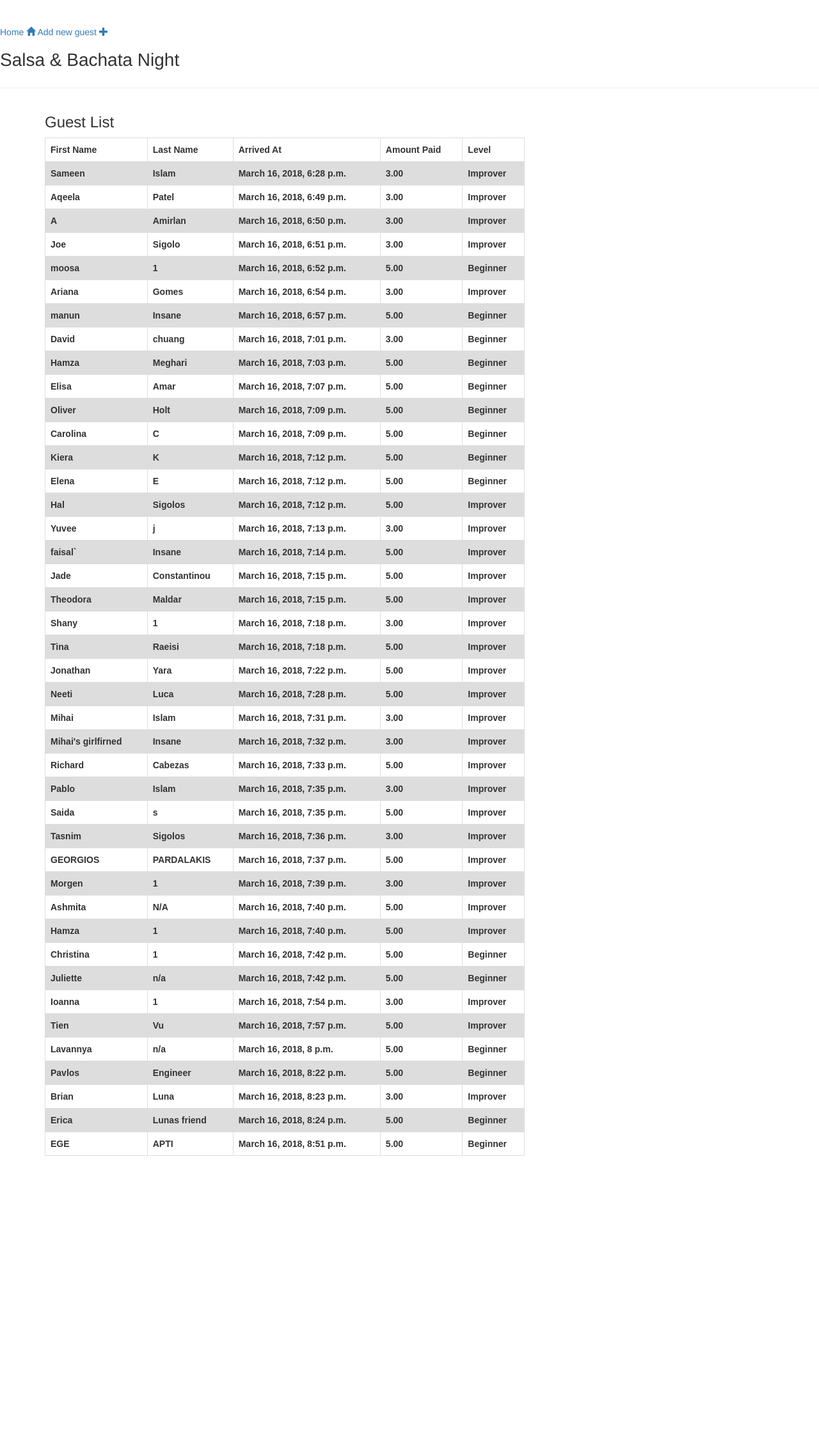
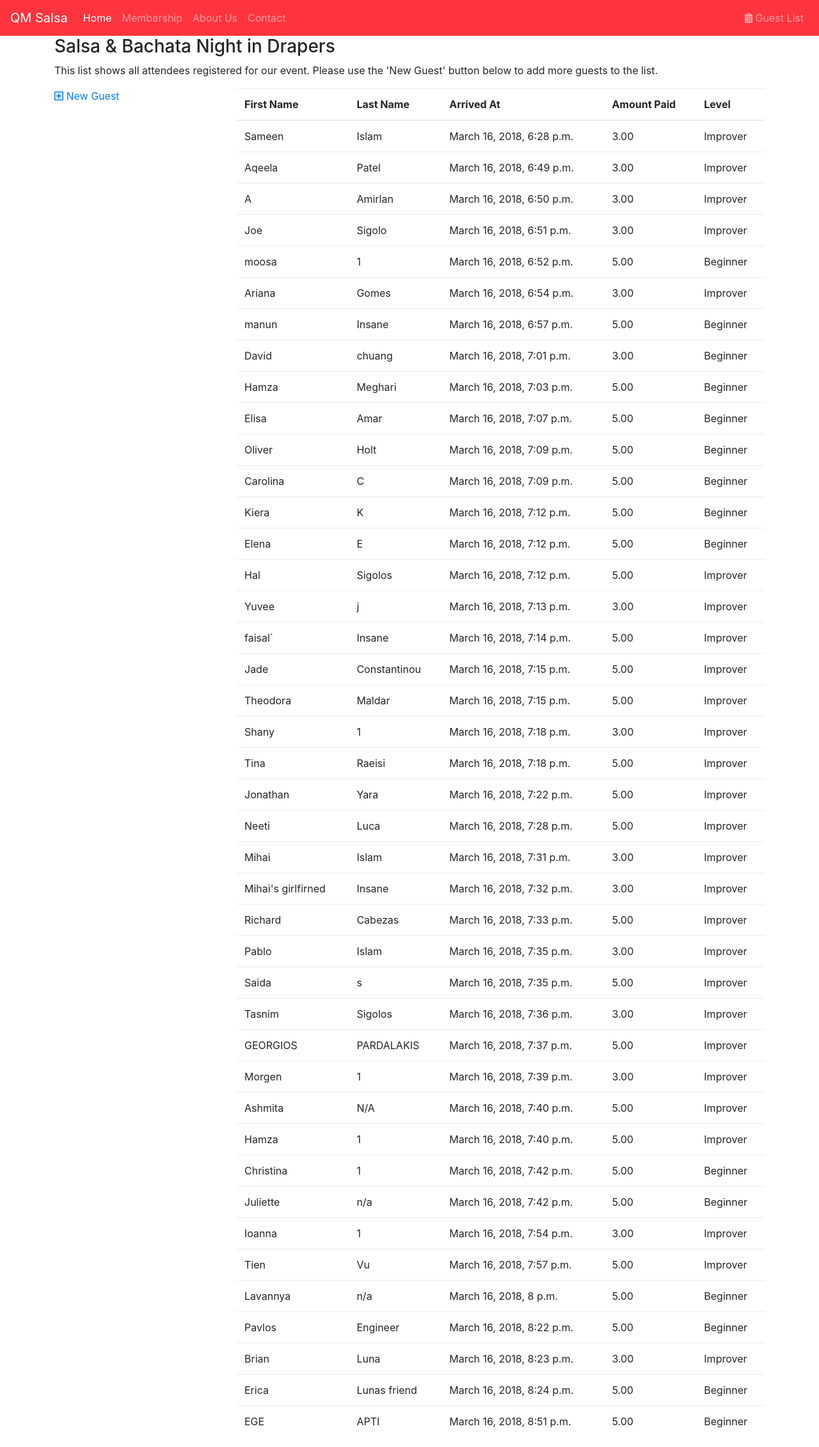
Before and after one commit to samisnotinsane/qmsalsa-drapers-registration, a Django app: page / in a window 1280 px wide. Shown: the whole page at 64% size. Before the commit the page ends 1807 px from the top, so only its background shows below. Run offline with Django 3.2, Linux system fonts and the light colour scheme; data comes from the database, SQL or seed files in the repository; lists and menus that the app fills with data are empty; some libraries are stand-ins or nearby versions.

Commit message:
Added navigation bar and pretty table in guest list page.

```diff
--- a/qmsalsa_drapers_registration/reg_guests/templates/reg_guests/base.html
+++ b/qmsalsa_drapers_registration/reg_guests/templates/reg_guests/base.html
@@ -13,41 +13,51 @@
     <link rel="apple-touch-icon" href="{% static 'reg_guests/icon.png' %}">
     <link rel="shortcut icon" type="image/png" href="{% static 'reg_guests/favicon.ico' %}" />
     <!-- Place favicon.ico in the root directory -->
-    <link rel="stylesheet" href="//maxcdn.bootstrapcdn.com/bootstrap/3.2.0/css/bootstrap.min.css">
-    <link rel="stylesheet" href="//maxcdn.bootstrapcdn.com/bootstrap/3.2.0/css/bootstrap-theme.min.css">
-    <link rel="stylesheet" href="{% static 'reg_guests/css/normalize.css' %}">
-    <link rel="stylesheet" href="{% static 'reg_guests/css/main.css' %}">
+    <link rel="stylesheet" href="https://maxcdn.bootstrapcdn.com/bootstrap/4.0.0-beta.2/css/bootstrap.min.css" integrity="sha384-PsH8R72JQ3SOdhVi3uxftmaW6Vc51MKb0q5P2rRUpPvrszuE4W1povHYgTpBfshb" crossorigin="anonymous">
+    <link rel="stylesheet" href="https://use.fontawesome.com/releases/v5.0.13/css/all.css" integrity="sha384-DNOHZ68U8hZfKXOrtjWvjxusGo9WQnrNx2sqG0tfsghAvtVlRW3tvkXWZh58N9jp" crossorigin="anonymous">
 </head>
 
 <body>
     <!--[if lte IE 9]>
             <p class="browserupgrade">You are using an <strong>outdated</strong> browser. Please <a href="https://browsehappy.com/">upgrade your browser</a> to improve your experience and security.</p>
         <![endif]-->
+        <nav class="navbar sticky-top navbar-expand-lg navbar-dark" style="background-color: #ff343e;">
+            <a class="navbar-brand" href="#">QM Salsa</a>
+            <button class="navbar-toggler" type="button" data-toggle="collapse" data-target="#navbarNav" aria-controls="navbarNav" aria-expanded="false" aria-label="Toggle navigation">
+                <span class="navbar-toggler-icon"></span>
+            </button>
+            <div class="collapse navbar-collapse" id="navbarNav">
+                <ul class="navbar-nav">
+                    <li class="nav-item active">
+                        <a class="nav-link" href="#">Home <span class="sr-only">(current)</span></a>
+                    </li>
+                    <li class="nav-item">
+                        <a class="nav-link" href="#">Membership</a>
+                    </li>
+                    <li class="nav-item">
+                        <a class="nav-link" href="#">About Us</a>
+                    </li>
+                    <li class="nav-item">
+                        <a class="nav-link" href="#">Contact</a>
+                    </li>
+                </ul>
+                <ul class="navbar-nav ml-auto">
+                    <li>
+                        <a class="nav-link" href="{% url 'guest_list' %}">
+                        <i class="fas fa-clipboard-list"></i>
+                        Guest List</a>
+                    </li>
+                </ul>
+            </div>
+        </nav>
 
-    <!-- Add your site or application content here -->
+        {% comment %} Show guest list {% endcomment %}
+        {% block content %}
+        {% endblock %}
 
-
-    <div class="page-header">
-            <a href="{% url 'guest_list' %}" class="top-menu"> Home <span class="glyphicon glyphicon-home"></span></a>
-        <a href="{% url 'register_new' %}" class="top-menu"> Add new guest <span class="glyphicon glyphicon-plus"></span></a>
-        <h1>Salsa & Bachata Night</h1>
-    </div>
-    <div class="content container">
-        <div class="row">
-            <div class="col-md-8">
-            {% block content %}
-            {% endblock %}
-            </div>
-        </div>
-    </div>
-
-
+    <!-- JS Frameworks/Dependencies -->
     <script src="{% static 'reg_guests/js/vendor/modernizr-3.5.0.min.js' %}"></script>
-    <script src="https://code.jquery.com/jquery-3.2.1.min.js" integrity="sha256-hwg4gsxgFZhOsEEamdOYGBf13FyQuiTwlAQgxVSNgt4="
-        crossorigin="anonymous"></script>
-    <script>
-        window.jQuery || document.write('<script src="js/vendor/jquery-3.2.1.min.js"><\/script>')
-    </script>
+    <script src="https://code.jquery.com/jquery-3.2.1.min.js" integrity="sha256-hwg4gsxgFZhOsEEamdOYGBf13FyQuiTwlAQgxVSNgt4="crossorigin="anonymous"></script>
     <script src="{% static 'reg_guests/js/plugins.js' %}"></script>
     <script src="{% static 'reg_guests/js/main.js' %}"></script>
 
--- a/qmsalsa_drapers_registration/reg_guests/templates/reg_guests/guest_list.html
+++ b/qmsalsa_drapers_registration/reg_guests/templates/reg_guests/guest_list.html
@@ -1,28 +1,58 @@
-{% extends 'reg_guests/base.html' %}
+{% extends 'reg_guests/base.html' %} {% block content %}
+<div class="container">
+    <h3>Salsa & Bachata Night in Drapers</h3>
+    <p>
+        This list shows all attendees registered for our event. Please use the 'New Guest' button below to add more guests to the
+        list.
+    </p>
 
-{% block content %}
-<h3>Guest List</h3>
+    <div class="row">
+        <div class="col-md-3">
+            <div class="nav flex-column">
+                <a href="{% url 'register_new' %}" class="top-menu">
+                    <i class="far fa-plus-square"></i>
+                    New Guest
+                </a>
+            </div>
+        </div>
 
-<table>
+        <div class="col-md-9">
+            <div class="guest-list">
+                <table class="table">
+                    <thead>
                         <tr>
-        <th>First Name</th>
-        <th>Last Name</th>
-        <th>Arrived At</th>
-        <th>Amount Paid</th>
-        <th>Level</th>
+                            <th scope="col">First Name</th>
+                            <th scope="col">Last Name</th>
+                            <th scope="col">Arrived At</th>
+                            <th scope="col">Amount Paid</th>
+                            <th scope="col">Level</th>
                         </tr>
+                    </thead>
+                    <tbody>
                         {% for guest in guests %}
                         <tr>
-        <th>{{ guest.first_name }}</th>
-        <th>{{ guest.last_name }}</th>
-        <th>{{ guest.registration_time }}</th>
-        <th>{{ guest.amount_paid }}</th>
+                            <td>{{ guest.first_name }}</td>
+                            <td>{{ guest.last_name }}</td>
+                            <td>{{ guest.registration_time }}</td>
+                            <td>{{ guest.amount_paid }}</td>
                             {% if guest.is_new_to_salsa %}
-        <th>Beginner</th>
+                            <td>Beginner</td>
                             {% else %}
-        <th>Improver</th>
+                            <td>Improver</td>
                             {% endif %}
                         </tr>
                         {% endfor %}
+                    </tbody>
                 </table>
+            </div>
+        </div>
+
+
+
+
+
+    </div>
+</div>
+
+
 {% endblock %}
```
Lines whose indentation alone changed are shown as unchanged.
